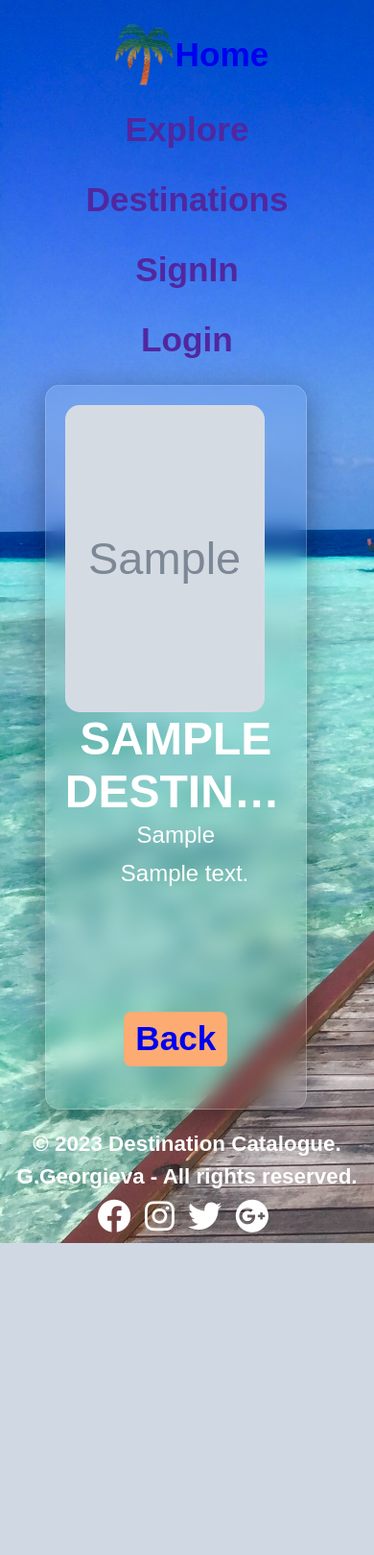
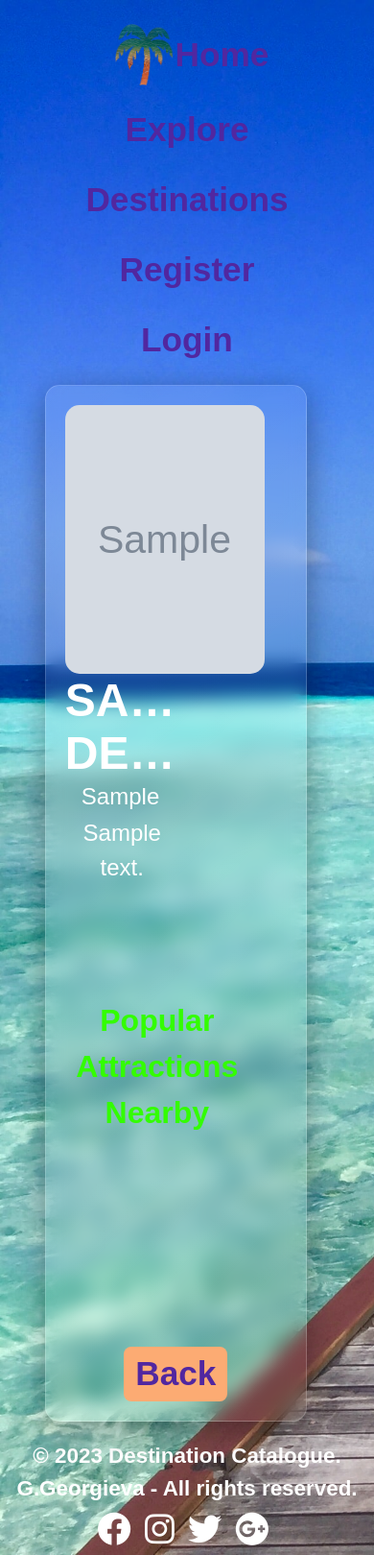
Before and after one commit to GalkaKG/Destinations_Catalogue, a Django app: page /destinations/details/1/ in a window 390 px wide. Shown: the whole page at 96% size. Before the commit the page ends 1295 px from the top, so only its background shows below. Run offline with Django 5.2, Linux system fonts and the light colour scheme; tables that the repository leaves empty hold one stand-in row (values such as "Sample post"); grey boxes marked "Sample" are stand-in pictures; a database or web service that is not in the repository returns one stand-in record (values such as "Sample title"); data that the repository does not hold is empty; some libraries are stand-ins or nearby versions; some web fonts are replaced.

Commit message:
added pagination, more responsive style, added more info by google api in details destination, added some new style

```diff
--- a/static/styles/base.css
+++ b/static/styles/base.css
@@ -41,6 +41,7 @@ a {
     text-decoration: none;
     font-size: 2.2rem;
     font-weight: bolder;
+    color: #5127A0;
 }
 
 #logo {
@@ -66,7 +67,7 @@ a {
 }
 
 #searchbar input {
-    width: 270px;
+    width: 250px;
     border-radius: 3px 0 0 3px;
     border: none;
     padding: 8px 0;
@@ -126,7 +127,7 @@ header a:hover {
 
 .destination-details {
     max-height: 200px;
-    margin-left: 8%;
+    margin-left: 3%;
     margin-bottom: 3%;
 }
 
--- a/static/styles/catalogue.css
+++ b/static/styles/catalogue.css
@@ -40,8 +40,8 @@
 }
 
 .picture-content-catalogue img {
-    width: 450px;
-    height: 320px;
+    width: 400px;
+    height: 280px;
     object-fit: cover;
     border-radius: 15px;
 }
@@ -56,6 +56,7 @@
     font-size: 1.5rem;
     color: #fff;
     text-align: center;
+    margin-bottom: 2%;
 }
 
 .buttons-catalogue {
@@ -131,15 +132,16 @@
     position: relative;
 }
 
-/*body > main > div:nth-child(3) > div > div.comments-div > div.commented-div > div > p.from-them {*/
-/*    border: 2px gray solid;*/
-/*    border-radius: 50px 20px 20px 0;*/
-/*}*/
+.commented-div {
+    height: 180px;
+    overflow: scroll;
+    /*margin-left: 10%;*/
+}
 
-.commented-div {
-    height: 150px;
-    overflow: scroll;
+.comments-div .commented-div {
+    height: 160px;
 }
+
 
 .commented-div::-webkit-scrollbar {
   width: 10px;
--- a/static/styles/map.css
+++ b/static/styles/map.css
@@ -1,5 +1,47 @@
 gmp-map {
-    height: 350px;
-    width: 80%;
-    margin: 50px 0 0 12%;
+    height: 280px;
+    width: 50%;
+    margin: 7% 2% 0 8%;
 }
+
+.api-wrapper {
+    display: flex;
+}
+
+.api-landmarks {
+    height: 200px;
+    margin-top: 5%;
+    overflow: scroll;
+}
+
+.api-landmarks::-webkit-scrollbar {
+  width: 10px;
+}
+
+.api-landmarks::-webkit-scrollbar-thumb {
+    background: #fff;
+}
+
+.api-landmarks ol {
+    display: flex;
+    flex-direction: column;
+    color: #fff;
+    font-size: 1.5rem;
+    overflow: scroll;
+    text-align: center;
+}
+
+.popular-attractions-div .popular-attractions-api {
+    color: #33fd01;
+    font-size: 2rem;
+    font-weight: bolder;
+}
+
+.popular-attractions-div {
+    margin-top: 3%;
+    margin-left: 5%;
+}
+
+.description-destination {
+    width: 50%;
+}
--- a/static/styles/profile.css
+++ b/static/styles/profile.css
@@ -85,7 +85,7 @@ body > main > div:nth-child(1) > p:nth-child(4) {
 }
 
 .created-destinations .date-details {
-    margin-top: 12%;
+    margin-top: 6%;
     margin-left: 5%;
     text-align: center;
 }
--- a/static/styles/responsive.css
+++ b/static/styles/responsive.css
@@ -80,8 +80,16 @@
     }
     .div-continents h2, .div-continents p {
         margin-left: 20%;
+        font-size: 2rem;
     }
     .li-continent #a-continent {
         color: #fff;
+        font-size: 2.2rem;
+    }
+    .button {
+        top: 0;
+    }
+    .destination-name {
+        color: #FCAB73;
     }
 }
--- a/templates/common/index.html
+++ b/templates/common/index.html
@@ -31,7 +31,7 @@
           </ul>
           <ul role="list" class="nav-ul">
           {% if not user.is_authenticated %}
-                <li><a href="{% url 'create profile' %}">SignIn</a></li>
+                <li><a href="{% url 'create profile' %}">Register</a></li>
                 <li><a href="{% url 'login' %}">Login</a></li>
           {% else %}
                 <li><a href="{% url 'create destination' %}">Add Destination</a></li>
--- a/templates/destinations/details-destination.html
+++ b/templates/destinations/details-destination.html
@@ -4,18 +4,32 @@
     <div class="destination-catalogue">
         <div class="picture-content-catalogue">
             <img src="{{ destination.image }}">
-            <div>
+            <div class="description-destination">
                 <h1>{{ destination.name }}</h1>
                 <p>{{ destination.location }}</p>
                 <p class="destination-details commented-div">{{ destination.description }}</p>
-                <div class="buttons-div">
-                    <button class="btn back-btn"><a href="{% url 'catalogue' %}">Back</a></button>
-                </div>
             </div>
         </div>
-    <script async
-        src="https://maps.googleapis.com/maps/api/js?key=AIzaSyDo2Jl-RLvS0i161gcRVmedZsNtsjLDfGM&callback=initMap&libraries=maps,marker&v=beta">
-    </script>
-    <gmp-map center="{{ latitude }},{{ longitude }}" zoom="10" map-id="DEMO_MAP_ID" ></gmp-map>
+        <div class="api-wrapper">
+        <div class="popular-attractions-div">
+             <p class="popular-attractions-api">Popular Attractions Nearby</p>
+            <div class="api-landmarks">
+
+                <ol role="list">
+                    {% for landmark in landmarks %}
+                        <li>{{ landmark }}</li>
+                    {% endfor %}
+                </ol>
+            </div>
+        </div>
+
+             <script async
+                src="https://maps.googleapis.com/maps/api/js?key=AIzaSyDo2Jl-RLvS0i161gcRVmedZsNtsjLDfGM&callback=initMap&libraries=maps,marker&v=beta">
+            </script>
+            <gmp-map center="{{ latitude }},{{ longitude }}" zoom="10" map-id="DEMO_MAP_ID" ></gmp-map>
+        </div>
+        <div class="buttons-div">
+            <button class="btn back-btn"><a href="{% url 'catalogue' %}">Back</a></button>
+        </div>
     </div>
 {% endblock %}
```
Also changed, not shown: other parts of static/styles/catalogue.css (+49 -87 lines), Destinations_Catalogue/common/views.py (+14 -9 lines), templates/common/catalogue.html (+129 -50 lines), static/styles/forms.css (line endings or trailing spaces).
